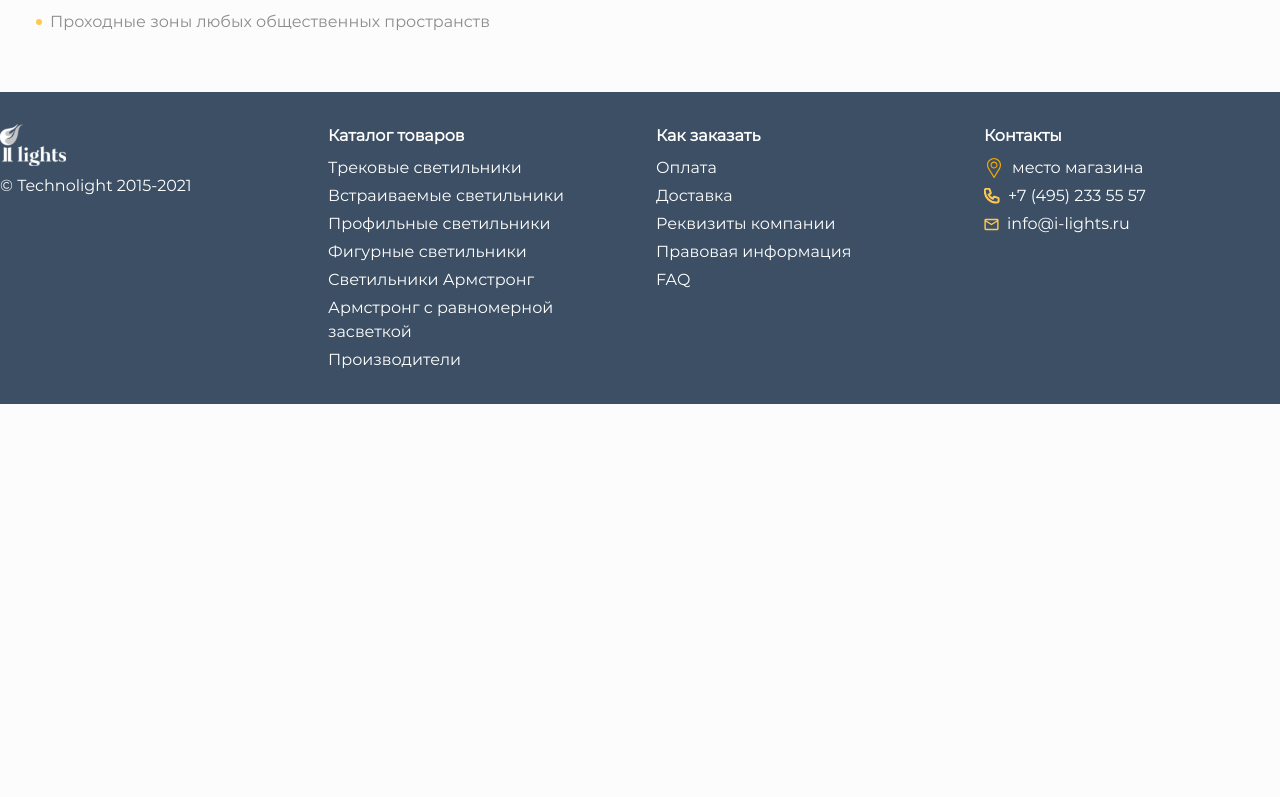
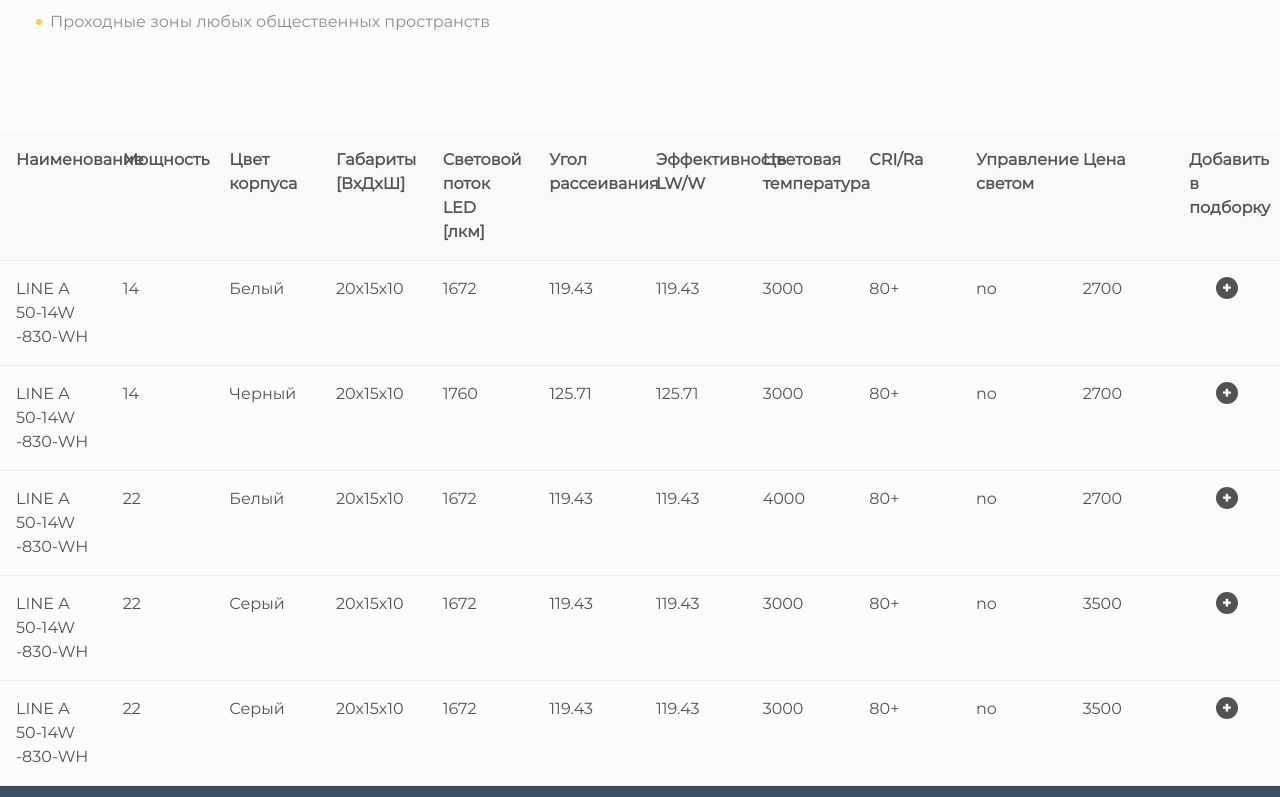
Before and after one commit to 89811421793/lamps, a Next.js app: page /card in a window 1280 px wide. Shown: the part 1303-2100 px from the top of the page. Before the commit the page ends 1707 px from the top, so only its background shows below. Built offline with nearby package versions, Linux system fonts and the light colour scheme.

Commit message:
грид таблица (превью)

```diff
--- a/src/app/card/page.tsx
+++ b/src/app/card/page.tsx
@@ -14,7 +14,7 @@ const tabs = [
 ];
 
 const Card: React.FC = () => {
-  const [selectedIndex, setSelectedIndex] = useState<number>(2); // Default to 'lamp_scr.png'
+  const [selectedIndex, setSelectedIndex] = useState<number>(2);
 
   const handleSlideChange = (index: number) => {
     setSelectedIndex(index);
@@ -33,7 +33,6 @@ const Card: React.FC = () => {
         глянцевым порошковым покрытием черного, белого, либо любого цвета по
         шкале RAL.
       </p>
-
       <h3 className="font-bold mb-2">Особенности</h3>
       <ul className="list-none ml-5 mb-[50px]">
         <li className="flex items-start mb-2">
@@ -53,7 +52,6 @@ const Card: React.FC = () => {
           <span className="text-[var(--shortDesc)]">Возможность декорирования под дерево и другие материалы, либо отделка деревом благородных пород.</span>
         </li>
       </ul>
-
       <h3 className="font-bold mb-2">Области применения:</h3>
       <ul className="list-none ml-5">
         <li className="flex items-start mb-2">
@@ -90,6 +88,7 @@ const Card: React.FC = () => {
   ];
 
   return (
+    <>
       <div className="flex">
         <Container>
           <nav className="text-[#7C7C7C] mt-[17px] mb-[38px]">
@@ -107,11 +106,9 @@ const Card: React.FC = () => {
               <h2 className="text-xl font-bold">Трековый светильник EVO L</h2>
               <div className="border-b border-[#EDEDED] my-[28px]" />
               <div className="mb-[16px]">
-
-              {/* Блок характеристик */}
                 <div className="flex mb-2">
-                <span className="w-[30%]">Мощность</span>
-                <div className="flex gap-[10px] flex-wrap max-w-[45%]">
+                  <span className="w-[20%]">Мощность</span>
+                  <div className="flex gap-[10px] flex-wrap max-w-[80%]">
                     <span className="border border-[var(--secondary)] text-[var(--darkgrey)] px-[10px] py-[5px]">15</span>
                     <span className="border border-[#EDEDED] text-[var(--shortDesc)] px-[10px] py-[5px]">22</span>
                     <span className="border border-[#EDEDED] text-[var(--shortDesc)] px-[10px] py-[5px]">28</span>
@@ -125,30 +122,30 @@ const Card: React.FC = () => {
                   </div>
                 </div>
                 <div className="flex mb-2">
-                <span className="w-[30%]">Цвет корпуса</span>
-                <div className="flex w-[70%] gap-[10px]">
+                  <span className="w-[20%]">Цвет корпуса</span>
+                  <div className="flex w-[80%] gap-[10px]">
                     <span className="border border-[#EDEDED] text-[var(--shortDesc)] px-[10px] py-[5px]">белый</span>
                     <span className="border border-[var(--secondary)] text-[var(--darkgrey)] px-[10px] py-[5px]">черный</span>
                     <span className="border border-[#EDEDED] text-[var(--shortDesc)] px-[10px] py-[5px]">серый</span>
                   </div>
                 </div>
                 <div className="flex mb-2">
-                <span className="w-[30%]">Угол рассеивания</span>
-                <div className="w-[70%]">
+                  <span className="w-[20%]">Угол рассеивания</span>
+                  <div className="w-[80%]">
                     <span className="border border-[var(--secondary)] text-[var(--darkgrey)] px-[10px] py-[5px]">85</span>
                   </div>
                 </div>
                 <div className="flex mb-2">
-                <span className="w-[30%]">Цветовая температура</span>
-                <div className="flex w-[70%] gap-[10px] items-center">
+                  <span className="w-[20%]">Цветовая температура</span>
+                  <div className="flex w-[80%] gap-[10px] items-center">
                     <span className="border border-[#EDEDED] text-[var(--shortDesc)] px-[10px] py-[5px]">3000</span>
                     <span className="border border-[var(--secondary)] text-[var(--darkgrey)] px-[10px] py-[5px]">4000</span>
                     <span className="border border-[#EDEDED] text-[var(--shortDesc)] px-[10px] py-[5px]">5000</span>
                   </div>
                 </div>
                 <div className="flex mb-2">
-                <span className="w-[30%]">CRI/Ra</span>
-                <div className="w-[70%]">
+                  <span className="w-[20%]">CRI/Ra</span>
+                  <div className="w-[80%]">
                     <span className="border border-[var(--secondary)] text-[var(--darkgrey)] px-[10px] py-[5px]">80+</span>
                   </div>
                 </div>
@@ -161,6 +158,109 @@ const Card: React.FC = () => {
           <ProdinfoTabs tabs={tabs} content={content} />
         </Container>
       </div>
+
+      <div className="max-w-[1285px] mx-auto mt-10">
+        <div className="grid grid-cols-12 bg-[#F9F9F9] text-left font-bold border-b border-[#EDEDED]">
+          <div className="col-span-1 p-4">Наименование</div>
+          <div className="col-span-1 p-4">Мощность</div>
+          <div className="col-span-1 p-4">Цвет корпуса</div>
+          <div className="col-span-1 p-4">Габариты [ВxДxШ]</div>
+          <div className="col-span-1 p-4">Световой поток LED [лкм]</div>
+          <div className="col-span-1 p-4">Угол рассеивания</div>
+          <div className="col-span-1 p-4">Эффективность LW/W</div>
+          <div className="col-span-1 p-4">Цветовая температура</div>
+          <div className="col-span-1 p-4">CRI/Ra</div>
+          <div className="col-span-1 p-4">Управление светом</div>
+          <div className="col-span-1 p-4">Цена</div>
+          <div className="col-span-1 p-4">Добавить в подборку</div>
+        </div>
+
+        <div className="grid grid-cols-12 border-b border-[#EDEDED]">
+          <div className="col-span-1 p-4">LINE A 50-14W -830-WH</div>
+          <div className="col-span-1 p-4">14</div>
+          <div className="col-span-1 p-4">Белый</div>
+          <div className="col-span-1 p-4">20х15х10</div>
+          <div className="col-span-1 p-4">1672</div>
+          <div className="col-span-1 p-4">119.43</div>
+          <div className="col-span-1 p-4">119.43</div>
+          <div className="col-span-1 p-4">3000</div>
+          <div className="col-span-1 p-4">80+</div>
+          <div className="col-span-1 p-4">no</div>
+          <div className="col-span-1 p-4">2700</div>
+          <div className="col-span-1 p-4 flex justify-center">
+          <button className="w-[22px] h-[22px] bg-[var(--darkgrey)] rounded-full relative btn"></button>
+          </div>
+        </div>
+
+        <div className="grid grid-cols-12 border-b border-[#EDEDED]">
+          <div className="col-span-1 p-4">LINE A 50-14W -830-WH</div>
+          <div className="col-span-1 p-4">14</div>
+          <div className="col-span-1 p-4">Черный</div>
+          <div className="col-span-1 p-4">20х15х10</div>
+          <div className="col-span-1 p-4">1760</div>
+          <div className="col-span-1 p-4">125.71</div>
+          <div className="col-span-1 p-4">125.71</div>
+          <div className="col-span-1 p-4">3000</div>
+          <div className="col-span-1 p-4">80+</div>
+          <div className="col-span-1 p-4">no</div>
+          <div className="col-span-1 p-4">2700</div>
+          <div className="col-span-1 p-4 flex justify-center">
+          <button className="w-[22px] h-[22px] bg-[var(--darkgrey)] rounded-full relative btn"></button>
+          </div>
+        </div>
+
+        <div className="grid grid-cols-12 border-b border-[#EDEDED]">
+          <div className="col-span-1 p-4">LINE A 50-14W -830-WH</div>
+          <div className="col-span-1 p-4">22</div>
+          <div className="col-span-1 p-4">Белый</div>
+          <div className="col-span-1 p-4">20х15х10</div>
+          <div className="col-span-1 p-4">1672</div>
+          <div className="col-span-1 p-4">119.43</div>
+          <div className="col-span-1 p-4">119.43</div>
+          <div className="col-span-1 p-4">4000</div>
+          <div className="col-span-1 p-4">80+</div>
+          <div className="col-span-1 p-4">no</div>
+          <div className="col-span-1 p-4">2700</div>
+          <div className="col-span-1 p-4 flex justify-center">
+          <button className="w-[22px] h-[22px] bg-[var(--darkgrey)] rounded-full relative btn"></button>
+          </div>
+        </div>
+
+        <div className="grid grid-cols-12 border-b border-[#EDEDED]">
+          <div className="col-span-1 p-4">LINE A 50-14W -830-WH</div>
+          <div className="col-span-1 p-4">22</div>
+          <div className="col-span-1 p-4">Серый</div>
+          <div className="col-span-1 p-4">20х15х10</div>
+          <div className="col-span-1 p-4">1672</div>
+          <div className="col-span-1 p-4">119.43</div>
+          <div className="col-span-1 p-4">119.43</div>
+          <div className="col-span-1 p-4">3000</div>
+          <div className="col-span-1 p-4">80+</div>
+          <div className="col-span-1 p-4">no</div>
+          <div className="col-span-1 p-4">3500</div>
+          <div className="col-span-1 p-4 flex justify-center">
+            <button className="w-[22px] h-[22px] bg-[var(--darkgrey)] rounded-full relative btn"></button>
+          </div>
+        </div>
+
+        <div className="grid grid-cols-12 border-b border-[#EDEDED]">
+          <div className="col-span-1 p-4">LINE A 50-14W -830-WH</div>
+          <div className="col-span-1 p-4">22</div>
+          <div className="col-span-1 p-4">Серый</div>
+          <div className="col-span-1 p-4">20х15х10</div>
+          <div className="col-span-1 p-4">1672</div>
+          <div className="col-span-1 p-4">119.43</div>
+          <div className="col-span-1 p-4">119.43</div>
+          <div className="col-span-1 p-4">3000</div>
+          <div className="col-span-1 p-4">80+</div>
+          <div className="col-span-1 p-4">no</div>
+          <div className="col-span-1 p-4">3500</div>
+          <div className="col-span-1 p-4 flex justify-center">
+            <button className="w-[22px] h-[22px] bg-[var(--darkgrey)] rounded-full relative btn"></button>
+          </div>
+        </div>
+      </div>
+    </>
   );
 };
 
--- a/src/app/globals.css
+++ b/src/app/globals.css
@@ -53,7 +53,13 @@ body {
   padding: 8px 20px;
 }
 
-
+.btn::after {
+  content: url('/plus_white.svg');
+  position: absolute;
+  top: 50%;
+  left: 50%;
+  transform: translate(-55%, -53%);
+}
 
 
 /* Для WebKit-браузеров (Chrome, Safari) */
```
Also changed, not shown: public/plus_white.svg (added). Lines whose indentation alone changed are shown as unchanged.
